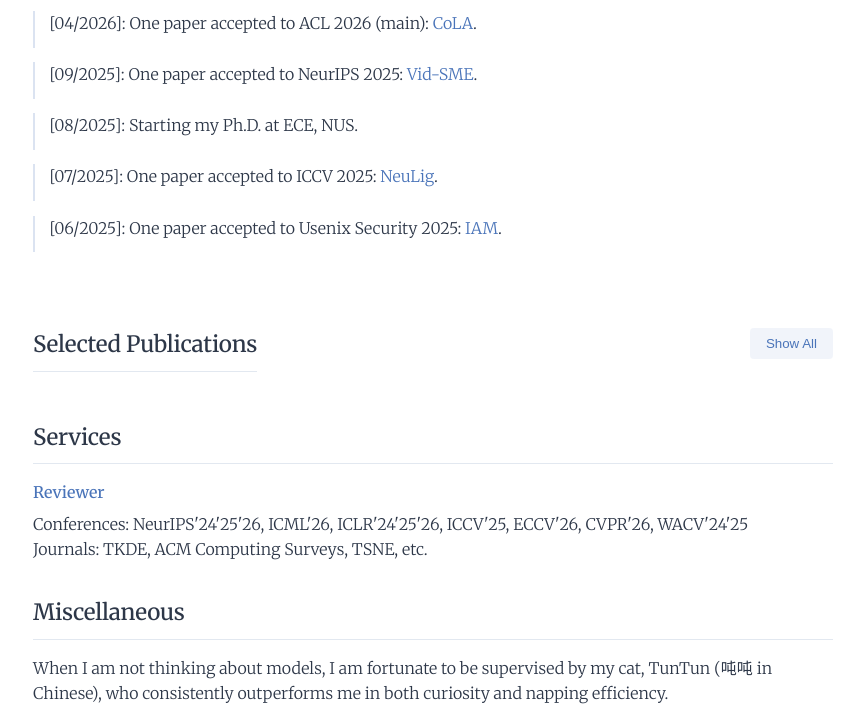
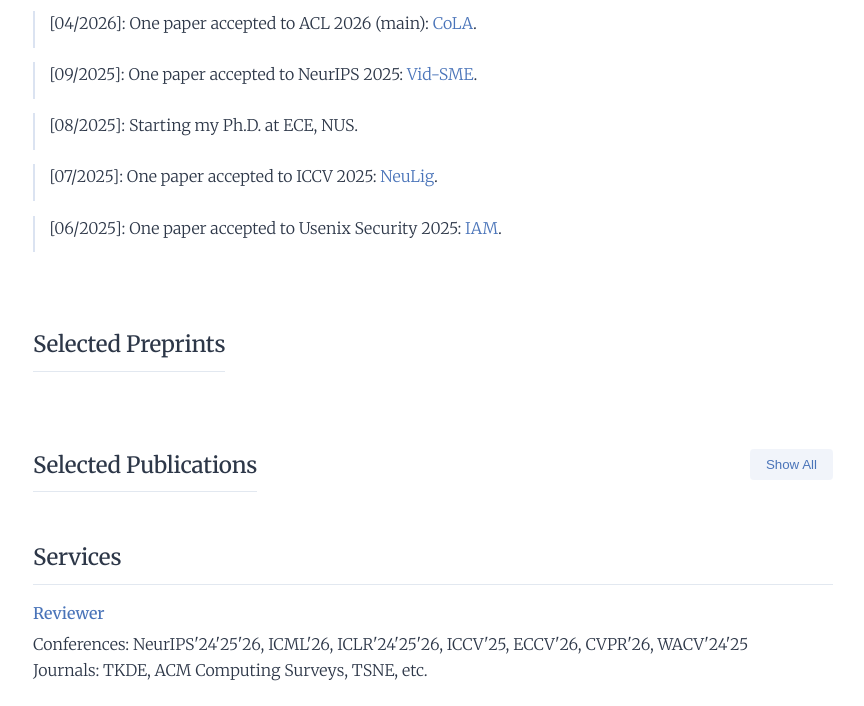
Before and after one commit to LiQiiiii/LiQiiiii.github.io, a plain HTML site: page index.html in a window 1280 px wide. Shown: the part 630-1336 px from the top of the page, without its empty margins (207-1071 px from the left). Drawn offline with Linux system fonts and the light colour scheme; a script that the page names is missing.

Commit message:
Update index.html

```diff
--- a/index.html
+++ b/index.html
@@ -81,13 +81,22 @@
             </div>
         </section>
 
+        <section id="preprints">
+            <div class="publications-header">
+                <h2>Selected Preprints</h2>
+            </div>
+            <div id="preprints-container">
+                <!-- Selected preprints will be dynamically loaded here -->
+            </div>
+        </section>
+
         <section id="publications">
             <div class="publications-header">
                 <h2 id="toggle-header">Selected Publications</h2>
                 <button id="toggle-publications" class="toggle-publications">Show All</button>
             </div>
             <div id="publications-container">
-                <!-- Publications will be dynamically loaded here -->
+                <!-- Selected accepted publications will be dynamically loaded here -->
             </div>
         </section>
 
```
